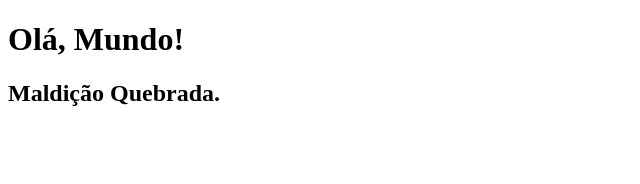
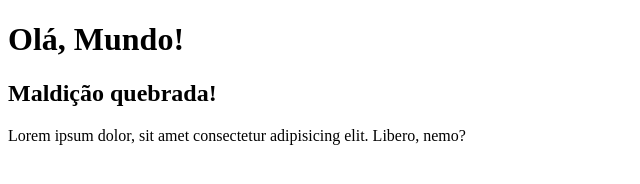
Before and after one commit to codebruno/aulagit, a plain HTML site: page index.html in a window 1280 px wide. Shown: the whole page, without its empty margins (0-640 px from the left). Drawn offline with Linux system fonts and the light colour scheme.

Commit message:
Incluindo um paragrafo

```diff
--- a/index.html
+++ b/index.html
@@ -8,8 +8,8 @@
 <body>
 
     <h1>Olá, Mundo!</h1>
-    <h2>Maldição Quebrada.</h2>
-
+    <h2>Maldição quebrada!</h2>
+    <p>Lorem ipsum dolor, sit amet consectetur adipisicing elit. Libero, nemo?</p>
 
 </body>
 </html>
```
